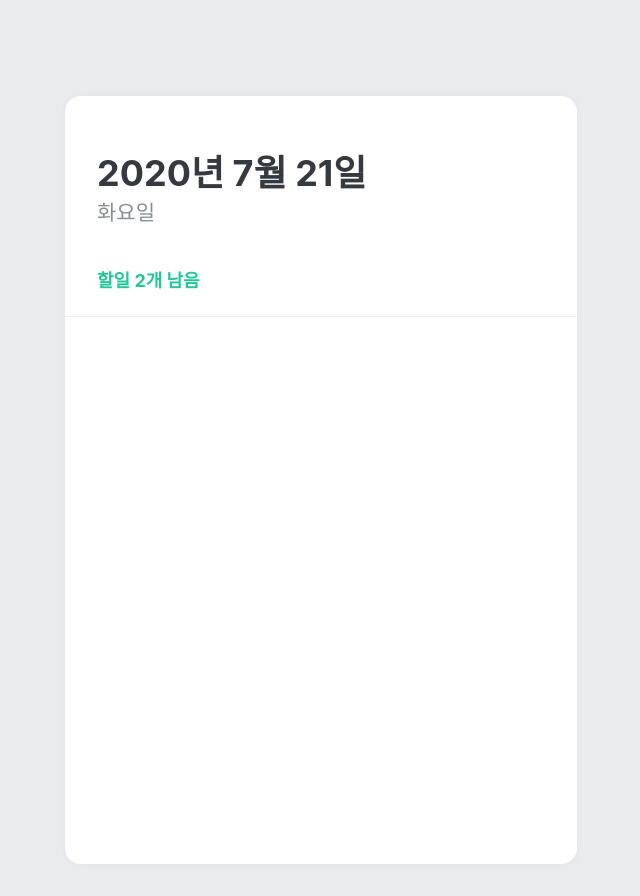
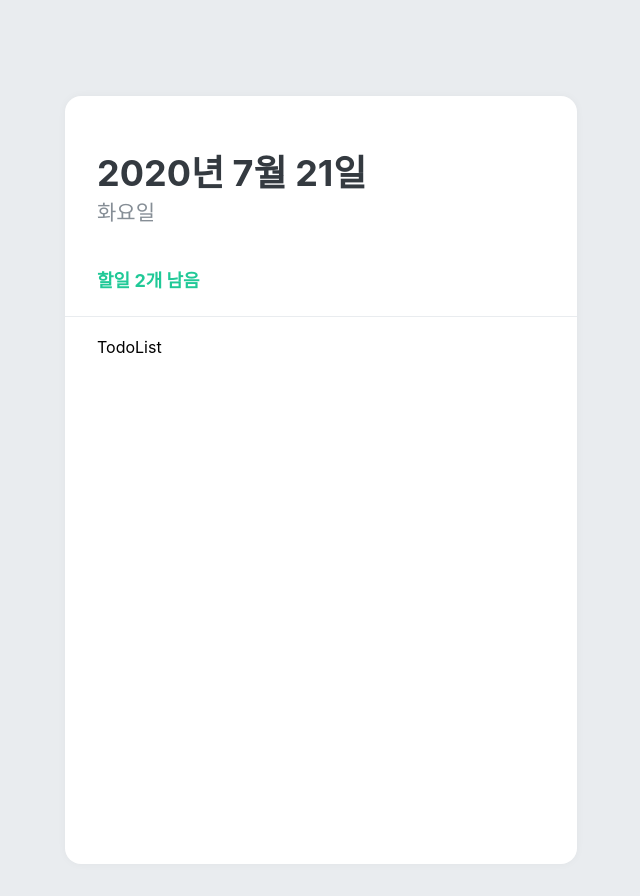
Before and after one commit to keemtj/project-react-todolist, a React (Create React App) app: page / in a window 1280 px wide. Shown: the whole page, without its empty margins (319-959 px from the left). Built offline with nearby package versions, Linux system fonts and the light colour scheme.

Commit message:
:lipstick: Add TodoList style

```diff
--- a/src/App.js
+++ b/src/App.js
@@ -2,6 +2,7 @@
 import { createGlobalStyle } from "styled-components";
 import TodoTemplate from "./components/TodoTemplate";
 import TodoHead from "./components/TodoHead";
+import TodoList from "./components/TodoList";
 
 const GlobalStyle = createGlobalStyle`
   body {
@@ -15,6 +16,7 @@
       <GlobalStyle />
       <TodoTemplate>
         <TodoHead />
+        <TodoList />
       </TodoTemplate>
     </>
   );
--- /dev/null
+++ b/src/components/TodoList.js
@@ -0,0 +1,15 @@
+import React from "react";
+import styled from "styled-components";
+
+const TodoListBlock = styled.div`
+  flex: 1;
+  padding: 20px 32px;
+  padding-bottom: 48px;
+  overflow-y: auto;
+`;
+
+const TodoList = () => {
+  return <TodoListBlock>TodoList</TodoListBlock>;
+};
+
+export default TodoList;
```
